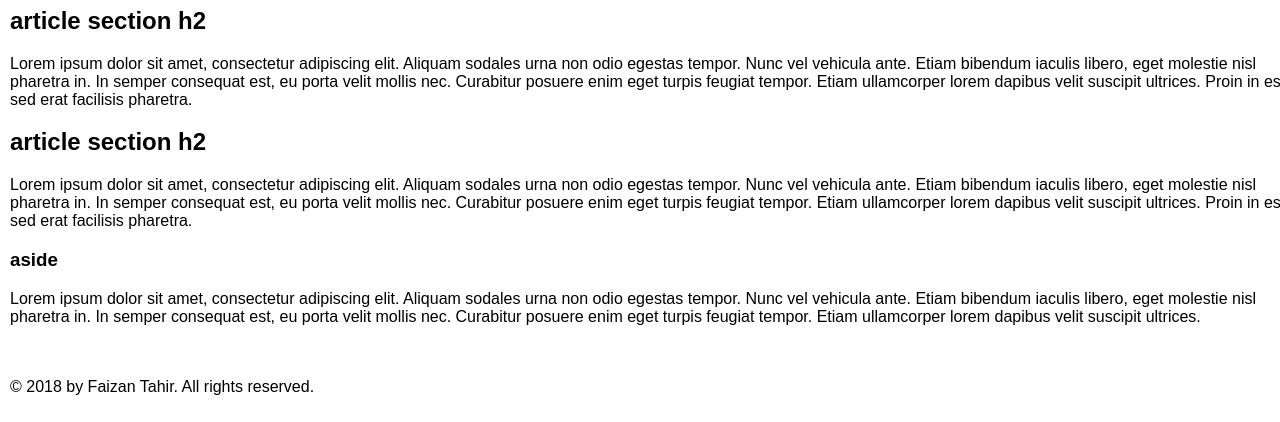
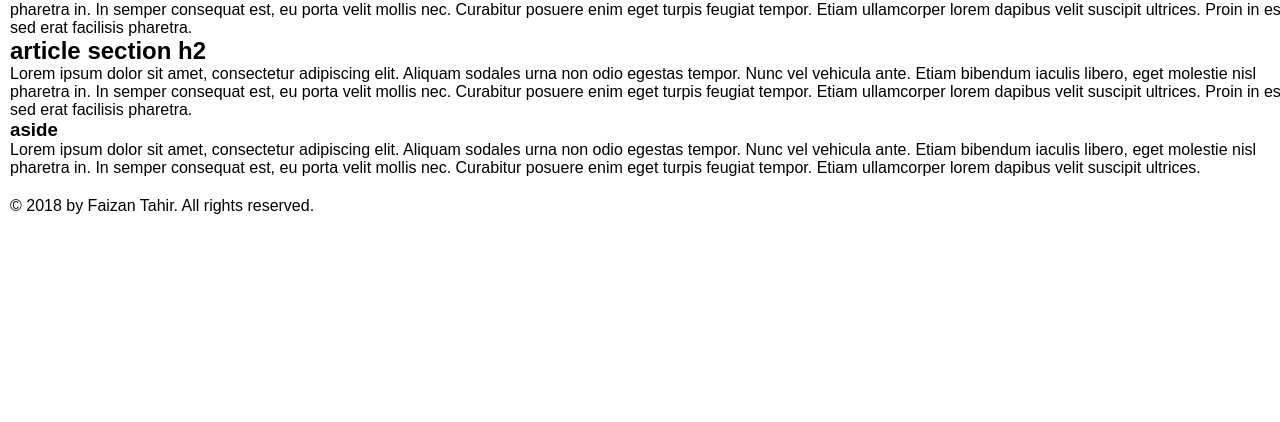
Before and after one commit to F-Tahir/HTML5Template, a plain HTML site: page index.html in a window 1280 px wide. Shown: the part 399-821 px from the top of the page. After the commit the page ends 800 px from the top, so only its background shows below. Drawn offline with Linux system fonts and the light colour scheme.

Commit message:
Added margin/padding reset

```diff
--- a/css/main.css
+++ b/css/main.css
@@ -1,3 +1,9 @@
+/* Reset the default margin/padding on all elements*/
+* {
+    margin: 0;
+    padding: 0;
+}
+
 /* ==========================================================================
    Styles for older browsers
    ========================================================================== */
@@ -19,6 +25,7 @@ article,
 figure {
     display: block;
 }
+
 
 /* ==========================================================================
    User-defined styles
```
